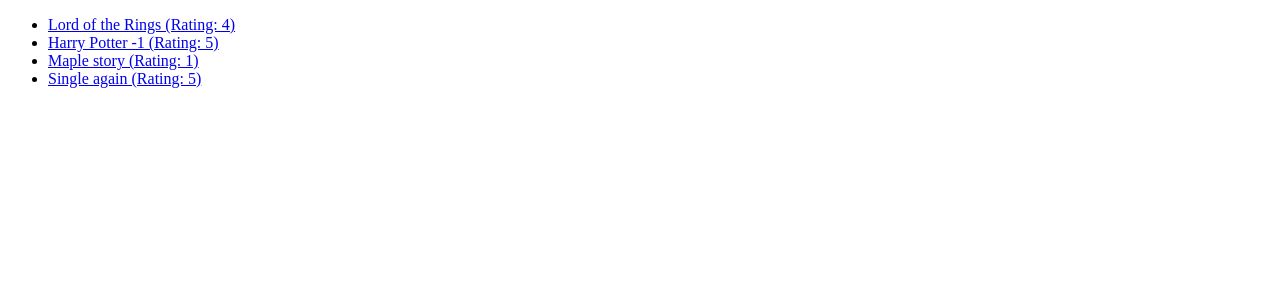
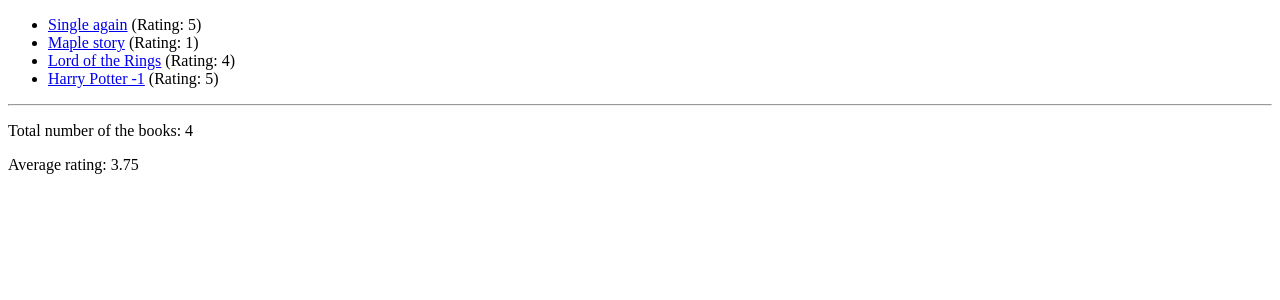
Before and after one commit to LightenDawn/database-practice, a Django app: page / in a window 1280 px wide. Shown: the top 300 px of the page. Run offline with Django 3.2, Linux system fonts and the light colour scheme; data comes from the database, SQL or seed files in the repository; both versions use the stored data as it was after the commit.

Commit message:
final cut

```diff
--- a/book_outlet/models.py
+++ b/book_outlet/models.py
@@ -2,6 +2,7 @@
 from django.db import models
 from django.core.validators import MinValueValidator, MaxValueValidator
 from django.urls import reverse
+from django.utils.text import slugify
 
 class Book(models.Model):
     title = models.CharField(max_length=50)
@@ -9,9 +10,14 @@
         validators=[MinValueValidator(1), MaxValueValidator(5)])
     author = models.CharField(null=True, max_length=100)
     is_bestselling = models.BooleanField(default=False)
+    slug = models.SlugField(default="", null=False, db_index=True) #Harry Potter 1 => harry-potter-1
 
     def get_absolute_url(self):
-        return reverse("book_detail", args=[self.id])
+        return reverse("book_detail", args=[self.slug])
+
+    def save(self, *arg, **kwargs):
+        self.slug = slugify(self.title)
+        super().save(*arg, **kwargs)
 
 
     def __str__(self):
--- a/book_outlet/templates/book_outlet/index.html
+++ b/book_outlet/templates/book_outlet/index.html
@@ -7,7 +7,13 @@
 {% block content %}
     <ul>
         {% for book in books %}
-            <li><a href="{{ book.get_absolute_url }}">{{ book.title }} (Rating: {{ book.rating }})</li>
+            <li><a href="{{ book.get_absolute_url }}">{{ book.title }}</a> (Rating: {{ book.rating }}) </li>
         {% endfor %}
     </ul>
+
+    <hr>
+
+    <p>Total number of the books: {{ total_number_of_book }}</p>
+    <p>Average rating: {{ average_rating.rating__avg }}</p>
+
 {% endblock %}
--- a/book_outlet/urls.py
+++ b/book_outlet/urls.py
@@ -3,5 +3,5 @@
 
 urlpatterns = [
     path("", views.index),
-    path("<int:id>", views.book_detail, name="book_detail")
+    path("<slug:slug>", views.book_detail, name="book_detail")
 ]
--- a/book_outlet/views.py
+++ b/book_outlet/views.py
@@ -1,21 +1,27 @@
 from django.shortcuts import get_object_or_404, render
 from django.http import Http404
+from django.db.models import Avg
 
 from .models import Book
 # Create your views here.
 
 def index(request):
-    books = Book.objects.all()
+    books = Book.objects.all().order_by("-title")
+    num_books = books.count()
+    avg_rating = books.aggregate(Avg("rating"))
+
     return render(request, "book_outlet/index.html", {
-        "books": books
+        "books": books,
+        "total_number_of_book": num_books,
+        "average_rating": avg_rating
     })
 
-def book_detail(request, id):
+def book_detail(request, slug):
     # try:
     #     book = Book.objects.get(pk=id)
     # except:
     #     raise Http404()
-    book = get_object_or_404(Book, pk=id)
+    book = get_object_or_404(Book, slug=slug)
     return render(request, "book_outlet/book_detail.html", {
         "title": book.title,
         "author": book.author,
```
Also changed, not shown: book_outlet/migrations/0003_book_slug.py (added), db.sqlite3.
